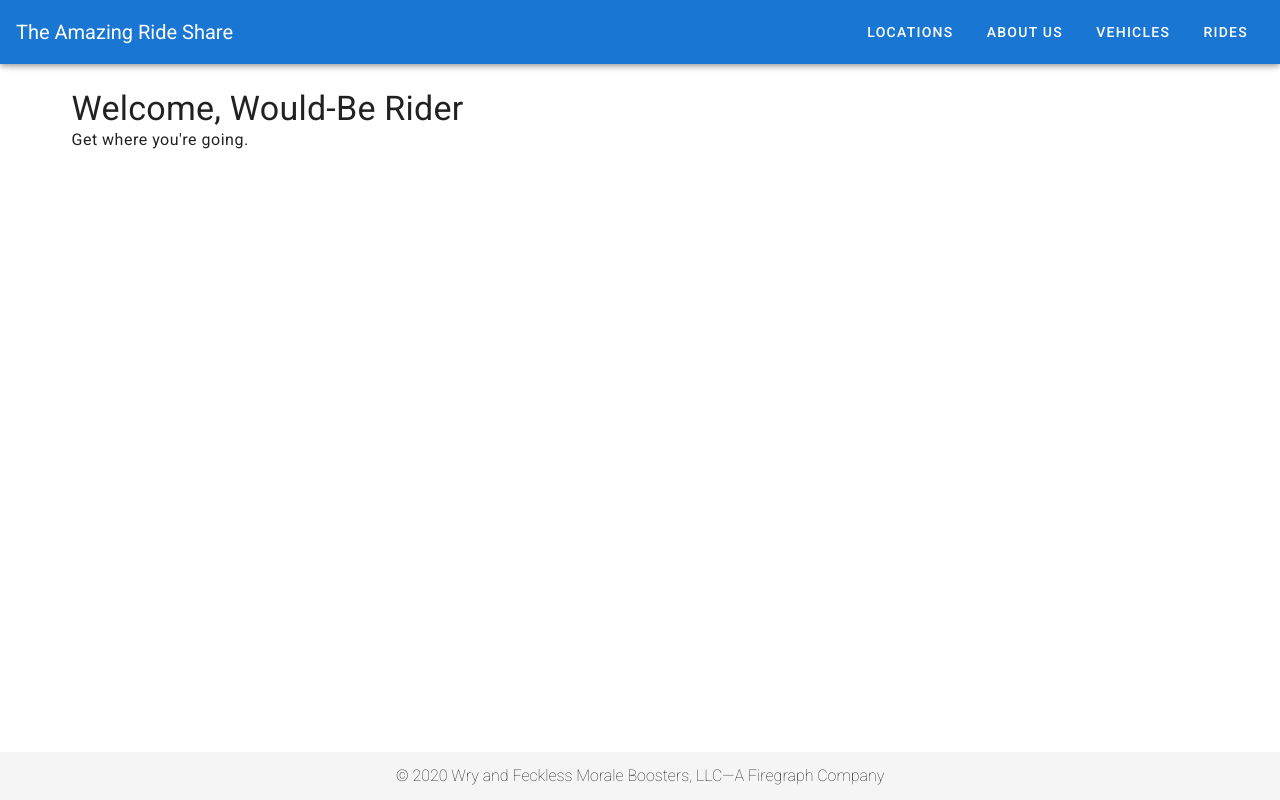
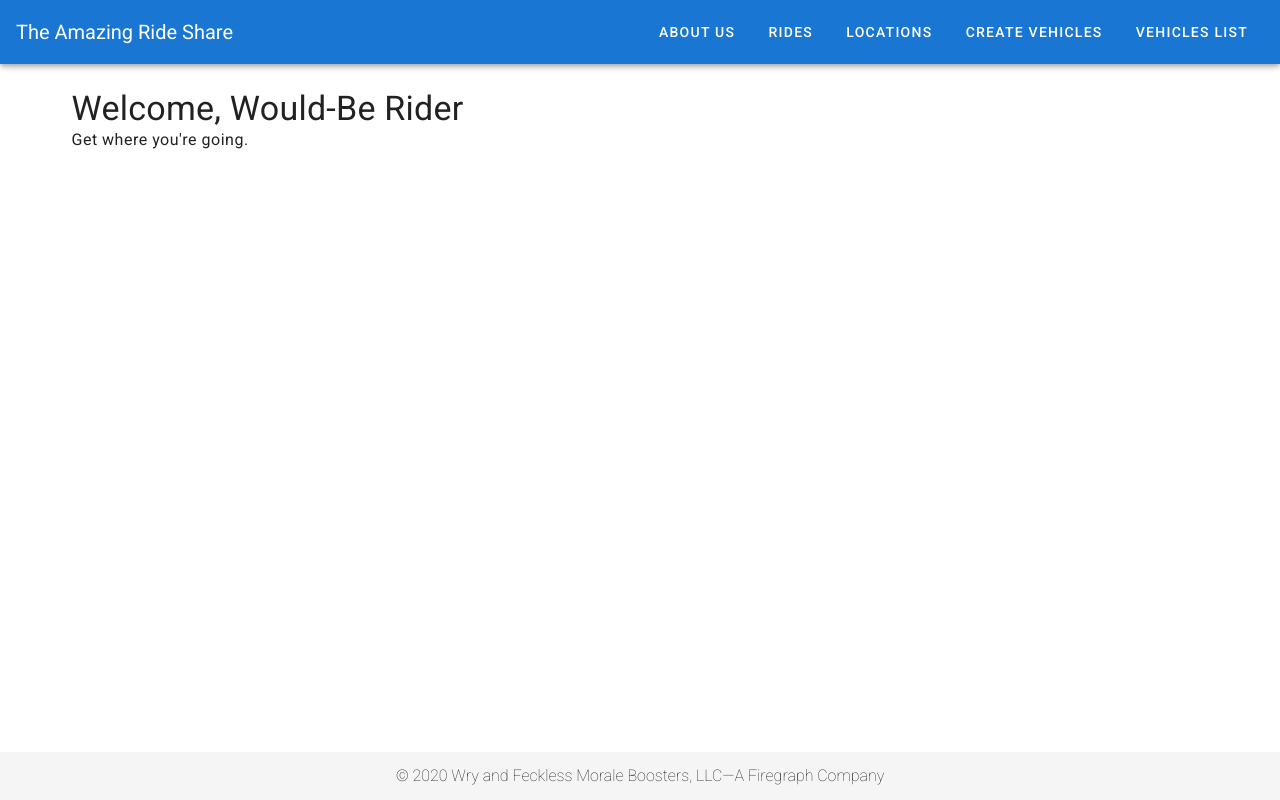
Before and after one commit to lionking2237/Ride-Share, a Vue app: page / in a window 1280 px wide. Built offline with nearby package versions, Linux system fonts and the light colour scheme.

Commit message:
Add files via upload

```diff
--- a/src/components/NavBar.vue
+++ b/src/components/NavBar.vue
@@ -8,10 +8,11 @@
 
     <v-spacer/>
 
+    <v-btn text v-bind:to="{ name: 'about-us' }">About Us</v-btn>
+    <v-btn text v-bind:to="{name:'rides'}">Rides</v-btn>
     <v-btn text v-bind:to="{ name: 'locations' }">Locations</v-btn>
-    <v-btn text v-bind:to="{ name: 'about-us' }">About Us</v-btn>
-    <v-btn text v-bind:to="{name:'vehicles'}">Vehicles</v-btn>
-    <v-btn text v-bind:to="{name:'rides'}">Rides</v-btn>
+    <v-btn text v-bind:to="{name:'vehicles'}"> Create Vehicles</v-btn>
+    <v-btn text v-bind:to="{name:'vehicleslist'}">Vehicles List</v-btn>
   </v-app-bar>
 </template>
 
```
